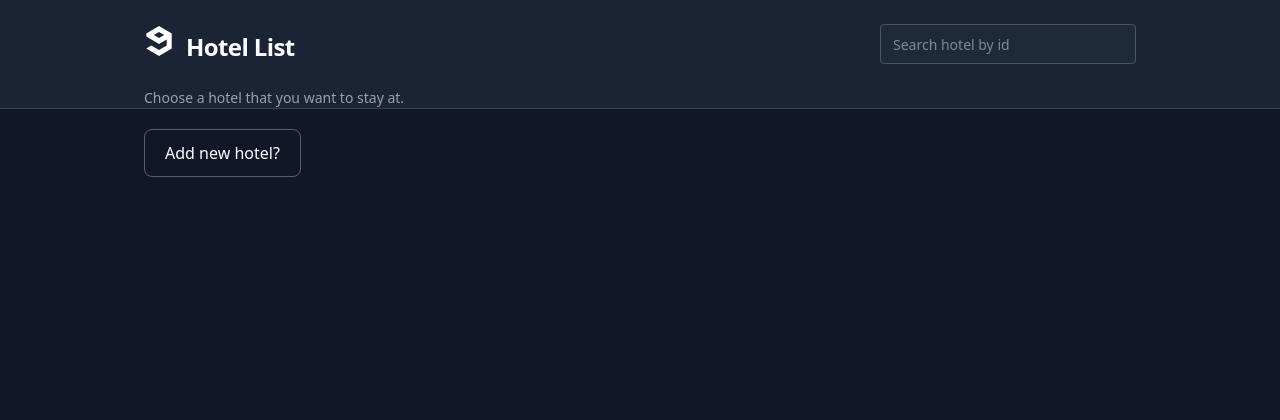
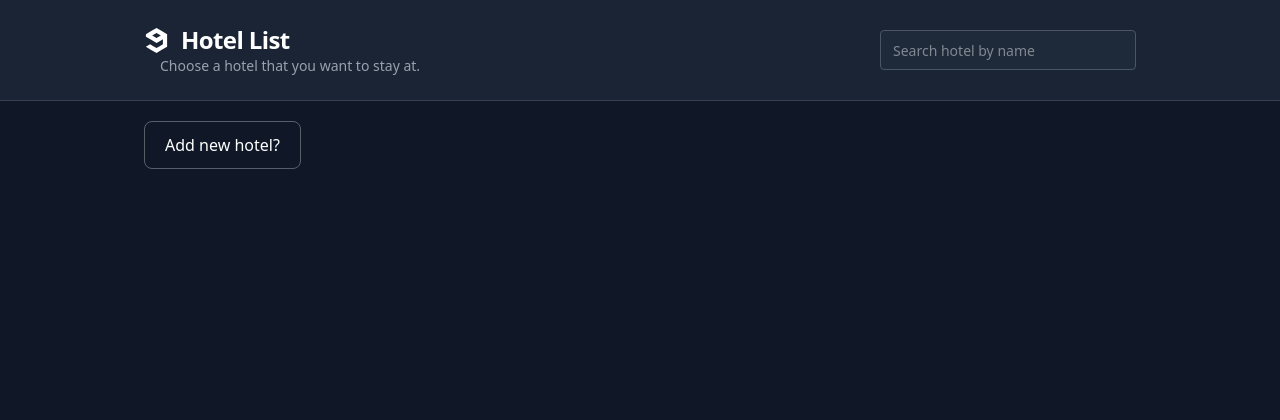
Before and after one commit to iodzaMonk/hotelWebsite, a PHP site: page / in a window 1280 px wide. Shown: the top 420 px of the page. Run offline with PHP 8.4, Linux system fonts and the light colour scheme; data that the repository does not hold is empty.

Commit message:
START OF MVC

```diff
--- a/output.css
+++ b/CSS/output.css
@@ -312,8 +312,8 @@
   .h-10 {
     height: calc(var(--spacing) * 10);
   }
-  .h-\[30px\] {
-    height: 30px;
+  .h-\[25px\] {
+    height: 25px;
   }
   .h-full {
     height: 100%;
--- a/Controller.php
+++ b/Controller/Controller.php
@@ -1,6 +1,6 @@
 <?php
 
-require __DIR__ . "/models/Model.php";
+require __DIR__ . "/../Models/Model.php";
 
 function home(?bool $del = null, ?bool $created = null)
 {
@@ -14,18 +14,19 @@ function home(?bool $del = null, ?bool $created = null)
     $crea = true;
   }
   $hotels = getHotels();
-  require __DIR__ . '/views/Home.php';
+  require __DIR__ . '/../Views/Home.php';
 }
+
 
 function hotel($id)
 {
   $hotel = getHotels_by_id($id);
   $rooms = getRooms($id);
-  require __DIR__ . "/views/Rooms.php";
+  require __DIR__ . "/../Views/Rooms.php";
 }
 
 function error($errorMsg)
 {
   $msgError = $errorMsg->getMessage();
-  require __DIR__ . "/views/Error.php";
+  require __DIR__ . "/../Views/Error.php";
 }
--- a/index.php
+++ b/index.php
@@ -1,9 +1,11 @@
 <?php
 
-require __DIR__ . "/Controller.php";
+require __DIR__ . "/Controller/Controller.php";
 
 
 try {
+  $deleted = false;
+  $created = false;
   if ($_SERVER['REQUEST_METHOD'] === 'POST') {
     // DELETE HOTEL
     if (isset($_POST['action']) && "delete_hotel" === $_POST['action']) {
@@ -24,8 +26,6 @@ try {
     // CREATE HOTEL
     $name = $_POST['name'] ?? null;
     $address = $_POST['address'] ?? null;
-    $deleted = false;
-    $created = false;
 
     if ($name && $address) {
       $created = addHotel($name, $address);
@@ -40,15 +40,14 @@ try {
   }
 
   if (isset($_GET['search'])) {
-    $id = (int) $_GET['search'];
-    $hotel = getHotels_by_id($id);
-    $rooms = getRooms($id);
-    require __DIR__ . '/views/Rooms.php';
+    $name = $_GET['search'];
+    $hotels = getHotelsByName($name);
+    require __DIR__ . '/Views/Home.php';
     exit;
   }
 
   if (isset($_GET['new_hotel'])) {
-    require __DIR__ . '/views/NewHotel.php';
+    require __DIR__ . '/Views/NewHotel.php';
     exit;
   }
 
--- a/models/Model.php
+++ b/models/Model.php
@@ -43,6 +43,18 @@ function getHotels_by_id($id)
   }
 }
 
+function getHotelsByName($name)
+{
+  $bdd = getBdd();
+  $hotels = $bdd->prepare("SELECT id, hotel_name, hotel_address FROM hotels WHERE hotel_name LIKE ?");
+  $hotels->execute(array($name));
+  if ($hotels->rowCount() >= 1) {
+    return $hotels;
+  } else {
+    throw new Exception("No hotel with the given name were found: '$name'");
+  }
+}
+
 function getBdd()
 {
   $bdd = new PDO('mysql:host=localhost;dbname=hotels;charset=utf8', 'root', 'mysql', array(PDO::ATTR_ERRMODE => PDO::ERRMODE_EXCEPTION));
--- a/template.php
+++ /dev/null
@@ -1,83 +0,0 @@
-<!DOCTYPE html>
-<html lang="en">
-
-<head>
-  <meta charset="utf-8">
-  <meta http-equiv="X-UA-Compatible" content="IE=edge">
-  <link rel="stylesheet" href="./output.css">
-  <title><?= $title ?></title>
-  <meta name="description" content="">
-  <meta name="viewport" content="width=device-width, initial-scale=1">
-  <style>
-    @layer utilities {
-      .text-glow-red {
-        text-shadow:
-          0 0 5px rgba(239, 68, 68, 0.8),
-          0 0 10px rgba(239, 68, 68, 0.6),
-          0 0 20px rgba(239, 68, 68, 0.4);
-      }
-    }
-  </style>
-</head>
-
-<body class="relative bg-gray-900 text-gray-200 antialiased">
-  <div class="min-h-screen flex flex-col">
-    <!-- Header -->
-    <header class="bg-gray-800/80 backdrop-filter backdrop-blur border-b border-gray-700">
-      <div class="max-w-5xl mx-auto px-4 py-6 flex items-center justify-between">
-        <!-- Logo + Title -->
-        <a href="index.php" class="group inline-flex items-baseline gap-3">
-          <svg viewBox="-1.5 0 20 20" version="1.1" xmlns="http://www.w3.org/2000/svg"
-            xmlns:xlink="http://www.w3.org/1999/xlink" fill="currentColor" stroke="currentColor"
-            class="h-[30px] text-white">
-            <g id="SVGRepo_bgCarrier" stroke-width="0"></g>
-            <g id="SVGRepo_tracerCarrier" stroke-linecap="round" stroke-linejoin="round"></g>
-            <g id="SVGRepo_iconCarrier">
-              <title>9gag [#152]</title>
-              <desc>Created with Sketch.</desc>
-              <defs> </defs>
-              <g id="Page-1" stroke="none" stroke-width="1" fill="none" fill-rule="evenodd">
-                <g id="Dribbble-Light-Preview" transform="translate(-141.000000, -7519.000000)" fill="#FFFFFF">
-                  <g id="icons" transform="translate(56.000000, 160.000000)">
-                    <path
-                      d="M90.0540541,7365.004 C91.202215,7365.695 92.3620818,7366.367 93.5131692,7367.053 C94.6720606,7366.371 95.8299765,7365.688 96.9917943,7365.008 C95.8299765,7364.331 94.6740116,7363.645 93.5131692,7362.966 C92.3591553,7363.643 91.2109944,7364.331 90.0540541,7365.004 M85.0292649,7364.001 C87.857233,7362.331 90.6852011,7360.664 93.5151202,7359 C96.3430883,7360.665 99.1749584,7362.325 101.999025,7363.996 C101.995123,7367.335 101.994147,7370.674 102,7374.014 C99.1769094,7375.688 96.3411373,7377.336 93.5131692,7379 C90.6773971,7377.322 87.8269926,7375.671 85,7373.979 C86.1276754,7373.32 87.2543754,7372.66 88.3849773,7372.006 C90.0940495,7373.016 91.8079991,7374.02 93.5131692,7375.037 C95.2154129,7374.012 96.9391175,7373.028 98.6345326,7371.993 C98.6199002,7370.657 98.6335571,7369.321 98.6267286,7367.985 C96.924485,7368.998 95.2183394,7370.008 93.5131692,7371.017 C90.6832501,7369.366 87.861135,7367.698 85.0302404,7366.045 C85.0302404,7365.363 85.0312159,7364.682 85.0292649,7364.001"
-                      id="9gag-[#152]"> </path>
-                  </g>
-                </g>
-              </g>
-            </g>
-          </svg>
-          <h1 class="text-2xl font-bold text-white tracking-tight">Hotel List</h1>
-        </a>
-        <!-- Search bar -->
-        <form action="index.php" method="get" class="flex items-center gap-2">
-          <input name="search" id="searching_bar" placeholder="Search hotel by id"
-            class="bg-gray-800 border border-gray-600 rounded px-3 py-2 text-sm resize-none w-64 h-10 outline-0 focus:ring-2 focus:ring-cyan-500 transition-all ease-out duration-500 " />
-        </form>
-      </div>
-      <p class="max-w-5xl mx-auto px-4 text-sm text-gray-400">Choose a hotel that you want to stay at.</p>
-    </header>
-
-
-    <!-- Main -->
-    <main class="flex-1">
-      <div class="max-w-5xl mx-auto px-4 py-8">
-        <div>
-          <?= $content ?>
-        </div>
-      </div>
-
-
-    </main>
-
-    <!-- Footer -->
-    <footer class="mt-auto border-t border-gray-800 bg-gray-900">
-      <div class="max-w-5xl mx-auto px-4 py-6 text-center text-xs text-gray-500">
-        Website made with <span class="text-gray-300">PHP</span>, <span class="text-gray-300">HTML5</span>, and <span
-          class="text-indigo-300">Tailwind CSS</span>.
-      </div>
-    </footer>
-  </div>
-</body>
-
-</html>
--- a/views/Error.php
+++ b/views/Error.php
@@ -4,4 +4,4 @@
 <p>An error appeared: <?= $msgError ?></p>
 <?php $content = ob_get_clean(); ?>
 
-<?php require __DIR__ . '/../template.php'; ?>
+<?php require __DIR__ . '/template.php'; ?>
--- a/views/Home.php
+++ b/views/Home.php
@@ -107,7 +107,7 @@
 
       <?php $content = ob_get_clean(); ?>
 
-      <?php require __DIR__ . '/../template.php'; ?>
+      <?php require __DIR__ . '/template.php'; ?>
     </div>
   </div>
 
--- a/views/NewHotel.php
+++ b/views/NewHotel.php
@@ -13,9 +13,9 @@
     type="file" multiple>
   <button type="submit" class="bg-blue-500 w-1/2 mx-auto mt-10 py-5 rounded">Create</button>
   <?php if (!empty($info)) { ?>
-  <p class="text-red-400 mt-4 text-glow-red"><?= $info ?></p>
+    <p class="text-red-400 mt-4 text-glow-red"><?= $info ?></p>
   <?php } ?>
 </form>
 <?php $content = ob_get_clean() ?>
 
-<?php require __DIR__ . '/../template.php' ?>
+<?php require __DIR__ . '/template.php' ?>
--- a/views/Rooms.php
+++ b/views/Rooms.php
@@ -47,4 +47,4 @@
 
 <?php $content = ob_get_clean(); ?>
 
-<?php require __DIR__ . '/../template.php'; ?>
+<?php require __DIR__ . '/template.php'; ?>
--- /dev/null
+++ b/views/Template.php
@@ -0,0 +1,85 @@
+<!DOCTYPE html>
+<html lang="en">
+
+<head>
+  <meta charset="utf-8">
+  <meta http-equiv="X-UA-Compatible" content="IE=edge">
+  <link rel="stylesheet" href="./CSS/output.css">
+  <title><?= $title ?></title>
+  <meta name="description" content="">
+  <meta name="viewport" content="width=device-width, initial-scale=1">
+  <style>
+    @layer utilities {
+      .text-glow-red {
+        text-shadow:
+          0 0 5px rgba(239, 68, 68, 0.8),
+          0 0 10px rgba(239, 68, 68, 0.6),
+          0 0 20px rgba(239, 68, 68, 0.4);
+      }
+    }
+  </style>
+</head>
+
+<body class="relative bg-gray-900 text-gray-200 antialiased">
+  <div class="min-h-screen flex flex-col">
+    <!-- Header -->
+    <header class="bg-gray-800/80 backdrop-filter backdrop-blur border-b border-gray-700">
+      <div class="max-w-5xl mx-auto px-4 py-6 flex items-center justify-between">
+        <!-- Logo + Title -->
+        <div class="flex flex-col">
+          <a href="index.php" class="group inline-flex items-baseline gap-3">
+            <svg viewBox="-1.5 0 20 20" version="1.1" xmlns="http://www.w3.org/2000/svg"
+              xmlns:xlink="http://www.w3.org/1999/xlink" fill="currentColor" stroke="currentColor"
+              class="h-[25px] text-white my-auto">
+              <g id="SVGRepo_bgCarrier" stroke-width="0"></g>
+              <g id="SVGRepo_tracerCarrier" stroke-linecap="round" stroke-linejoin="round"></g>
+              <g id="SVGRepo_iconCarrier">
+                <title>9gag [#152]</title>
+                <desc>Created with Sketch.</desc>
+                <defs> </defs>
+                <g id="Page-1" stroke="none" stroke-width="1" fill="none" fill-rule="evenodd">
+                  <g id="Dribbble-Light-Preview" transform="translate(-141.000000, -7519.000000)" fill="#FFFFFF">
+                    <g id="icons" transform="translate(56.000000, 160.000000)">
+                      <path
+                        d="M90.0540541,7365.004 C91.202215,7365.695 92.3620818,7366.367 93.5131692,7367.053 C94.6720606,7366.371 95.8299765,7365.688 96.9917943,7365.008 C95.8299765,7364.331 94.6740116,7363.645 93.5131692,7362.966 C92.3591553,7363.643 91.2109944,7364.331 90.0540541,7365.004 M85.0292649,7364.001 C87.857233,7362.331 90.6852011,7360.664 93.5151202,7359 C96.3430883,7360.665 99.1749584,7362.325 101.999025,7363.996 C101.995123,7367.335 101.994147,7370.674 102,7374.014 C99.1769094,7375.688 96.3411373,7377.336 93.5131692,7379 C90.6773971,7377.322 87.8269926,7375.671 85,7373.979 C86.1276754,7373.32 87.2543754,7372.66 88.3849773,7372.006 C90.0940495,7373.016 91.8079991,7374.02 93.5131692,7375.037 C95.2154129,7374.012 96.9391175,7373.028 98.6345326,7371.993 C98.6199002,7370.657 98.6335571,7369.321 98.6267286,7367.985 C96.924485,7368.998 95.2183394,7370.008 93.5131692,7371.017 C90.6832501,7369.366 87.861135,7367.698 85.0302404,7366.045 C85.0302404,7365.363 85.0312159,7364.682 85.0292649,7364.001"
+                        id="9gag-[#152]"> </path>
+                    </g>
+                  </g>
+                </g>
+              </g>
+            </svg>
+            <h1 class="text-2xl font-bold text-white tracking-tight">Hotel List</h1>
+          </a>
+          <p class="max-w-5xl mx-auto px-4 text-sm text-gray-400">Choose a hotel that you want to stay at.</p>
+        </div>
+        <!-- Search bar -->
+        <form action="index.php" method="get" class="flex items-center gap-2">
+          <input name="search" id="searching_bar" placeholder="Search hotel by name"
+            class="bg-gray-800 border border-gray-600 rounded px-3 py-2 text-sm resize-none w-64 h-10 outline-0 focus:ring-2 focus:ring-cyan-500 transition-all ease-out duration-500 " />
+        </form>
+      </div>
+    </header>
+
+
+    <!-- Main -->
+    <main class="flex-1">
+      <div class="max-w-5xl mx-auto px-4 py-8">
+        <div>
+          <?= $content ?>
+        </div>
+      </div>
+
+
+    </main>
+
+    <!-- Footer -->
+    <footer class="mt-auto border-t border-gray-800 bg-gray-900">
+      <div class="max-w-5xl mx-auto px-4 py-6 text-center text-xs text-gray-500">
+        Website made with <span class="text-gray-300">PHP</span>, <span class="text-gray-300">HTML5</span>, and <span
+          class="text-indigo-300">Tailwind CSS</span>.
+      </div>
+    </footer>
+  </div>
+</body>
+
+</html>
```
Also changed, not shown: CSS/input.css (renamed from input.css). Lines whose indentation alone changed are shown as unchanged.
